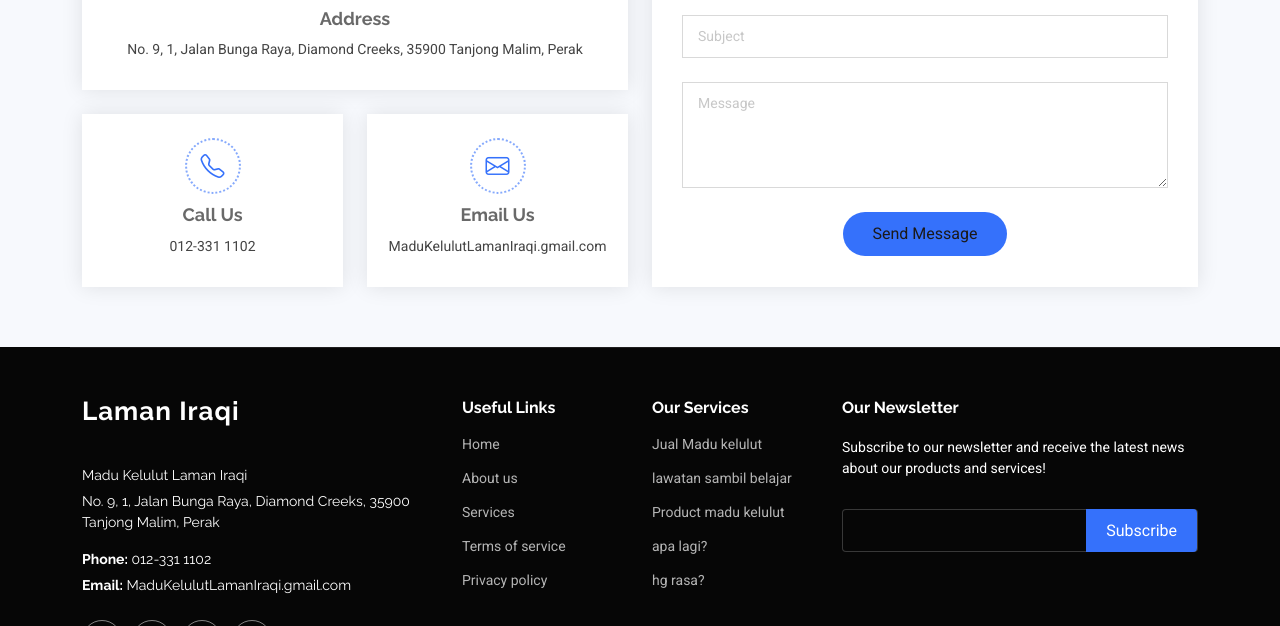
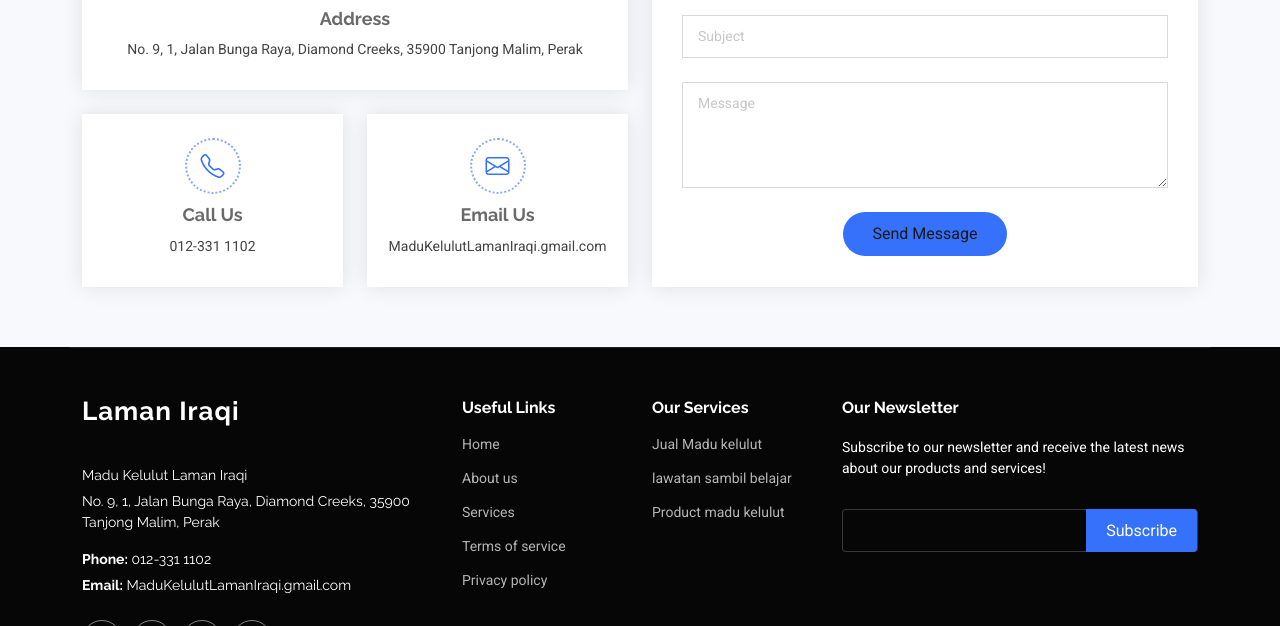
Before and after one commit to Aiman149/Madu-Kelulut, a plain HTML site: page index.html in a window 1280 px wide. Shown: the part 4364-4990 px from the top of the page. Drawn offline with Linux system fonts and the light colour scheme.

Commit message:
update-footer

```diff
--- a/index.html
+++ b/index.html
@@ -847,8 +847,8 @@
             <li><a href="#">Jual Madu kelulut</a></li>
             <li><a href="#">lawatan sambil belajar</a></li>
             <li><a href="#">Product madu kelulut</a></li>
-            <li><a href="#">apa lagi?</a></li>
-            <li><a href="#">hg rasa?</a></li>
+            <!-- <li><a href="#">apa lagi?</a></li>
+            <li><a href="#">hg rasa?</a></li> -->
           </ul>
         </div>
 
```
